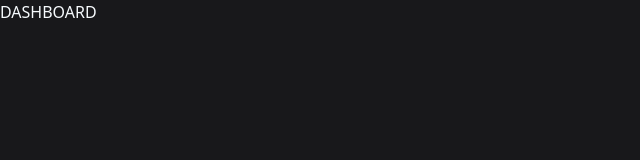
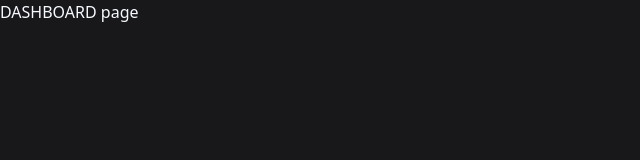
Before and after one commit to shreyaakalra/Streamify, a Next.js app: page /dashboard in a window 1280 px wide. Shown: the top 160 px of the page, without its empty margins (0-640 px from the left). Built offline with nearby package versions, Linux system fonts and the light colour scheme.

Commit message:
dashboard

```diff
--- a/app/dashboard/page.tsx
+++ b/app/dashboard/page.tsx
@@ -1,7 +1,7 @@
 export default function Dashboard(){
     return(
         <div>
-            DASHBOARD
+            DASHBOARD page
         </div>
     );
 }
```
